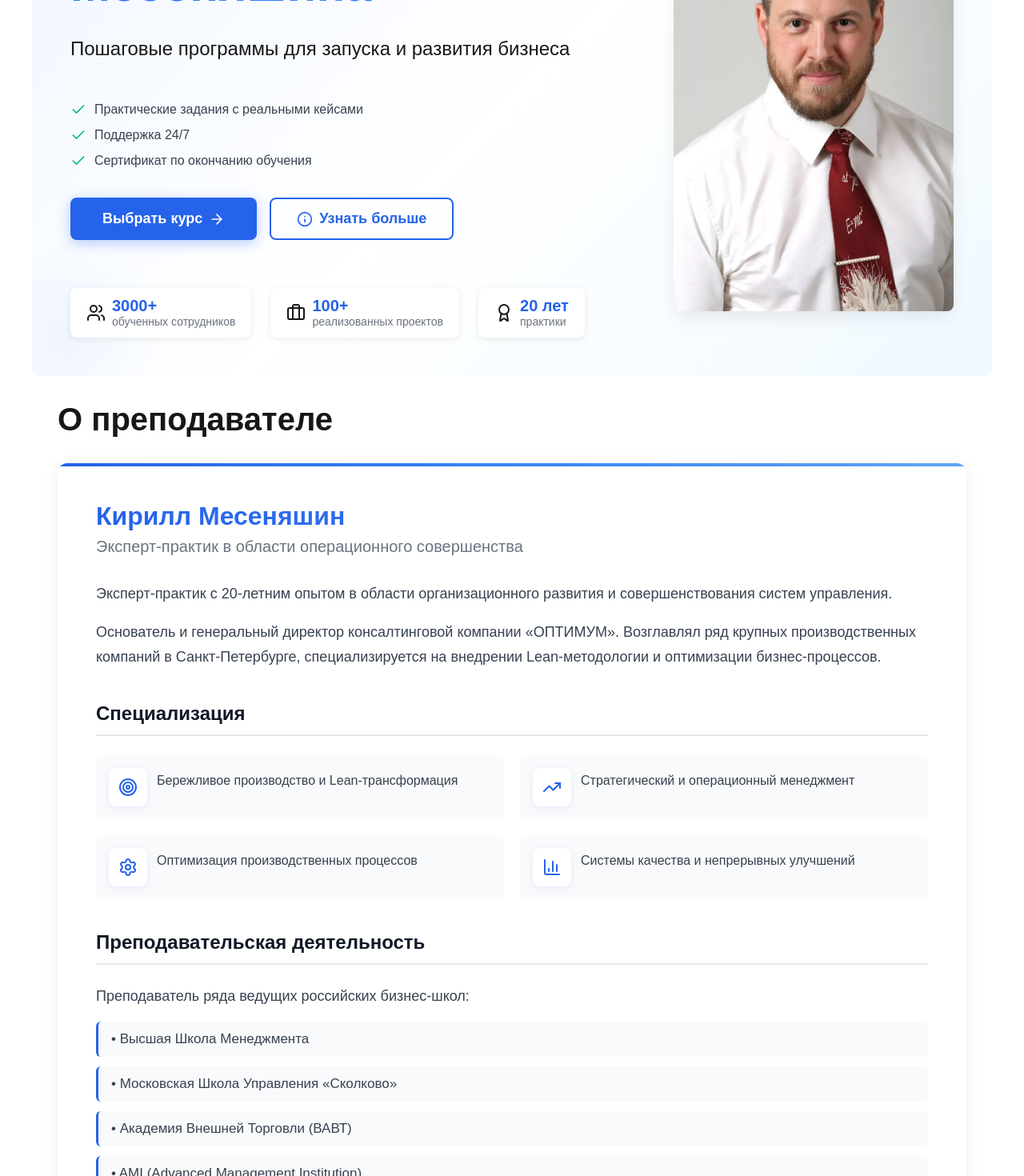
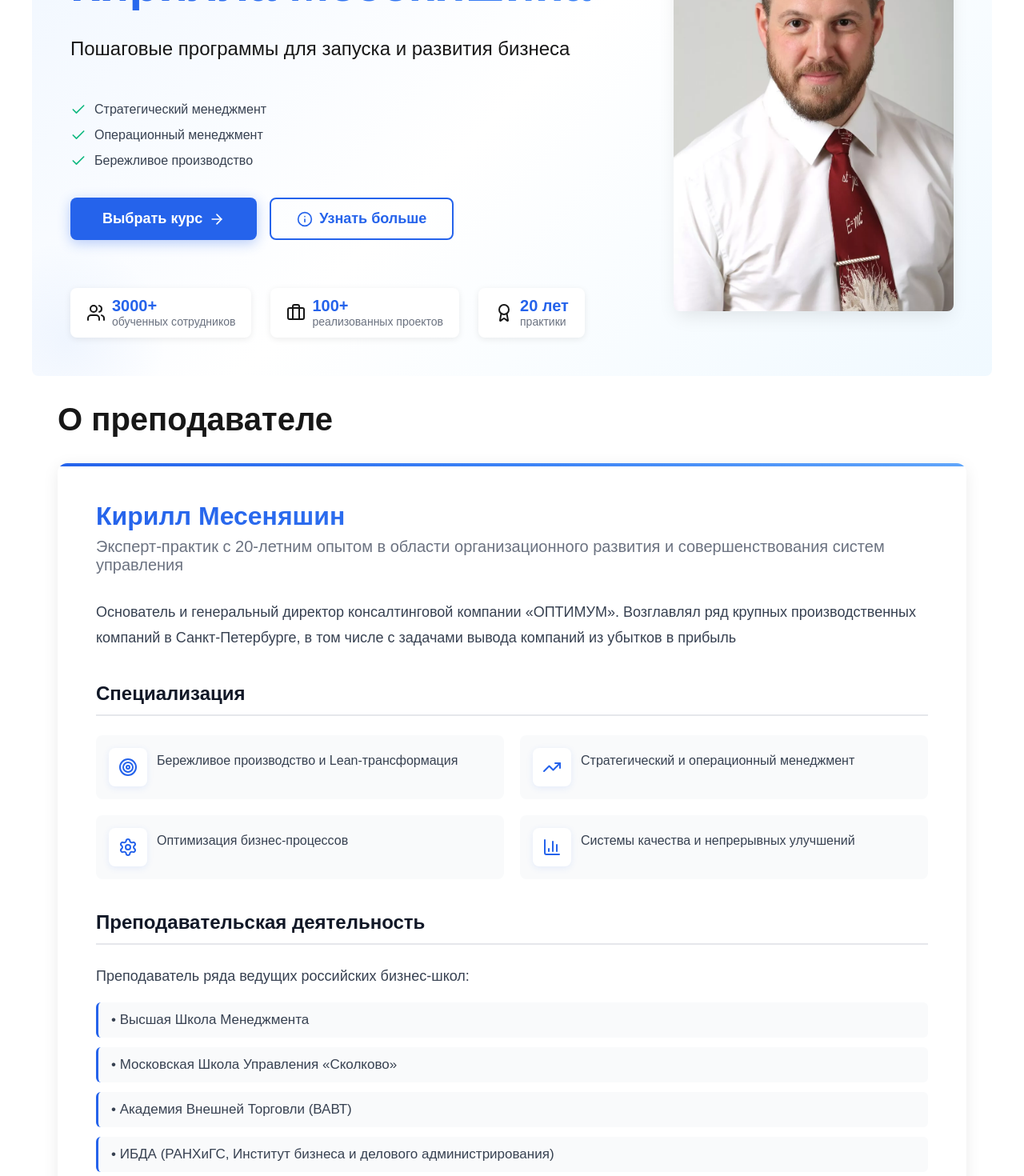
Before and after one commit to Vbif322/education-portal, a Next.js app: page / in a window 1280 px wide. Shown: the part 340-1810 px from the top of the page at 80% size. Built offline with nearby package versions, Linux system fonts and the light colour scheme.

Commit message:
change text on landing

```diff
--- a/src/app/page.tsx
+++ b/src/app/page.tsx
@@ -43,7 +43,7 @@ const testimonials = [
   {
     id: 3,
     description:
-      '"Этот курс — не просто набор инструментов, а полноценная система для выстраивания стратегии на уровне всей компании. Редкая возможность поучиться у практика такого масштаба"',
+      '"Этот курс - не просто набор инструментов, а полноценная система для выстраивания стратегии на уровне всей компании. Редкая возможность поучиться у практика такого масштаба"',
     name: "Игорь",
     appointment: "Предприниматель",
   },
@@ -79,7 +79,7 @@ export default async function Home() {
         <section className={s.mainSection}>
           <div className={s.mainBlock}>
             <h1 className={s.title}>
-              Онлайн-курсы по бизнесу от{" "}
+              Онлайн-курсы по бизнесу от <br />
               <span className={s.titleAccent}>Кирилла Месеняшина</span>
             </h1>
             <span className={s.subtitle}>
@@ -89,15 +89,15 @@ export default async function Home() {
             <div className={s.benefits}>
               <div className={s.benefitItem}>
                 <Check className={s.checkIcon} />
-                <span>Практические задания с реальными кейсами</span>
+                <span>Стратегический менеджмент</span>
               </div>
               <div className={s.benefitItem}>
                 <Check className={s.checkIcon} />
-                <span>Поддержка 24/7</span>
+                <span>Операционный менеджмент</span>
               </div>
               <div className={s.benefitItem}>
                 <Check className={s.checkIcon} />
-                <span>Сертификат по окончанию обучения</span>
+                <span>Бережливое производство</span>
               </div>
             </div>
 
@@ -150,20 +150,16 @@ export default async function Home() {
             <div className={s.aboutHeader}>
               <h2 className={s.aboutName}>Кирилл Месеняшин</h2>
               <p className={s.aboutRole}>
-                Эксперт-практик в области операционного совершенства
+                Эксперт-практик с 20-летним опытом в области организационного
+                развития и совершенствования систем управления
               </p>
             </div>
-
             <div className={s.aboutBio}>
-              <p>
-                Эксперт-практик с 20-летним опытом в области организационного
-                развития и совершенствования систем управления.
-              </p>
               <p>
                 Основатель и генеральный директор консалтинговой компании
                 «ОПТИМУМ». Возглавлял ряд крупных производственных компаний в
-                Санкт-Петербурге, специализируется на внедрении Lean-методологии
-                и оптимизации бизнес-процессов.
+                Санкт-Петербурге, в том числе с задачами вывода компаний из
+                убытков в прибыль
               </p>
             </div>
 
@@ -186,7 +182,7 @@ export default async function Home() {
                   <div className={s.specializationIcon}>
                     <Settings size={24} />
                   </div>
-                  <span>Оптимизация производственных процессов</span>
+                  <span>Оптимизация бизнес-процессов</span>
                 </div>
                 <div className={s.specializationItem}>
                   <div className={s.specializationIcon}>
@@ -213,7 +209,8 @@ export default async function Home() {
                   • Академия Внешней Торговли (ВАВТ)
                 </div>
                 <div className={s.schoolItem}>
-                  • AMI (Advanced Management Institution)
+                  • ИБДА (РАНХиГС, Институт бизнеса и делового
+                  администрирования)
                 </div>
                 <div className={s.schoolItem}>• Московская Бизнес-Школа</div>
               </div>
@@ -228,8 +225,7 @@ export default async function Home() {
                   </div>
                   <p>
                     Прошёл путь от инженера по качеству до руководителя группы
-                    заводов: Ford, Toyota, Magna, Grupo Antolin, TI Automotive и
-                    Heinz
+                    заводов: Ford, Toyota, Magna, Heinz
                   </p>
                 </div>
                 <div className={s.highlightItem}>
@@ -303,7 +299,7 @@ export default async function Home() {
             <FeatureCard
               icon={<LayoutDashboard />}
               title="Удобный личный кабинет"
-              description="Подписка позволяет сотрудникам в удобное время получать знания"
+              description="Подписка позволяет сотрудникам получать знания в удобное время"
               color="rgb(168 85 247)"
             />
           </div>
@@ -313,23 +309,23 @@ export default async function Home() {
           <div className={s.courseCardContainer}>
             <CourseCard
               id="1"
-              title="Стратегический менеджмент"
+              name="Стратегический менеджмент"
               description="Разработка и реализация стратегий развития компании"
             />
             <CourseCard
               id="2"
-              title="Операционный менеджмент"
+              name="Операционный менеджмент"
               description="Оптимизация бизнес-процессов и управление операциями"
             />
             <CourseCard
               id="3"
-              title="Бережливое производство"
+              name="Бережливое производство"
               description="Внедрение принципов Lean и повышение эффективности"
             />
           </div>
         </section>
         <section className={s.section} id="testimonials">
-          <h3 className={s.testimonial__title}>Что говорят студенты</h3>
+          <h3 className={s.testimonial__title}>Что говорят слушатели</h3>
           <p className={s.testimonial__subtitle}>
             Реальные истории успеха от тех, кто уже прошел обучение
           </p>
```
